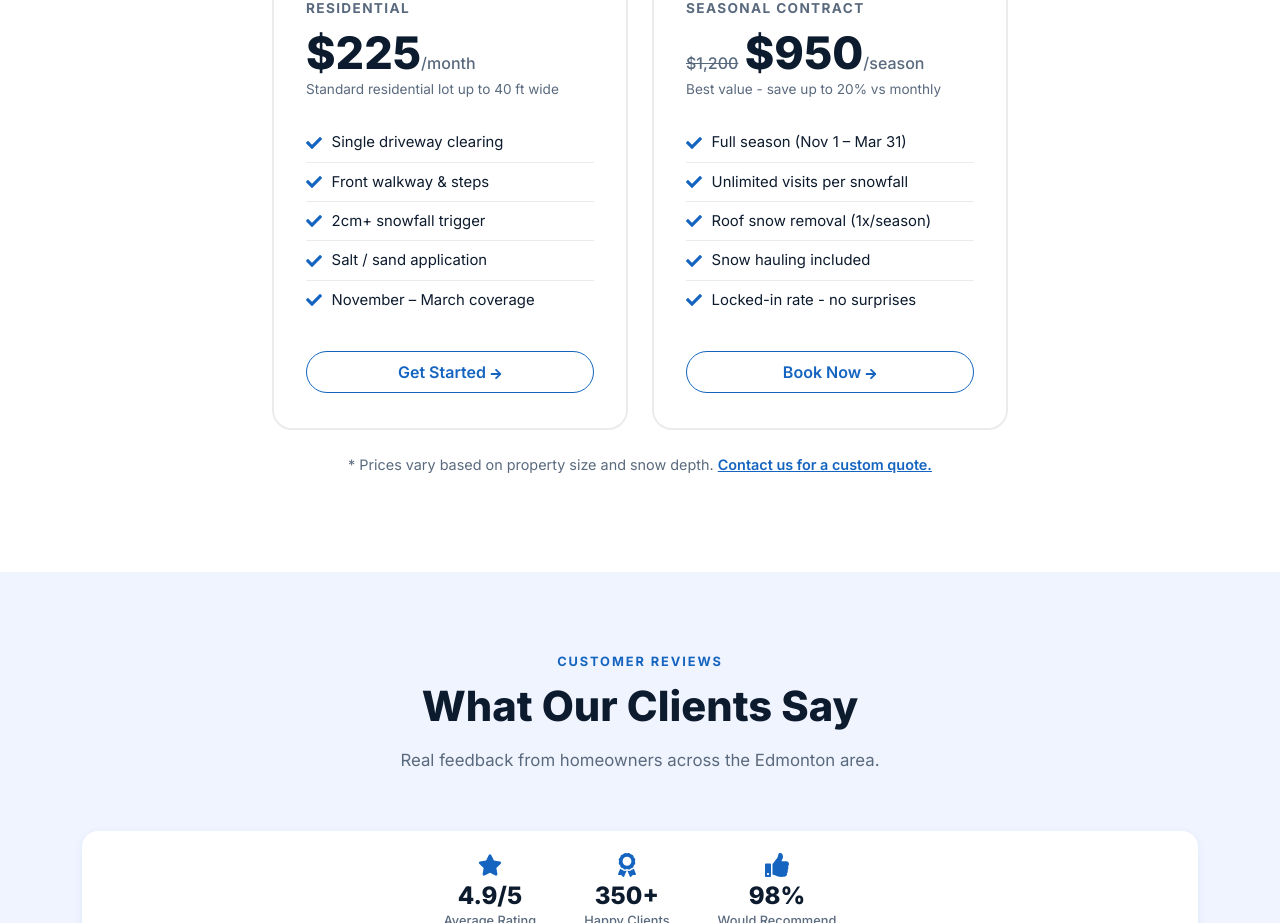
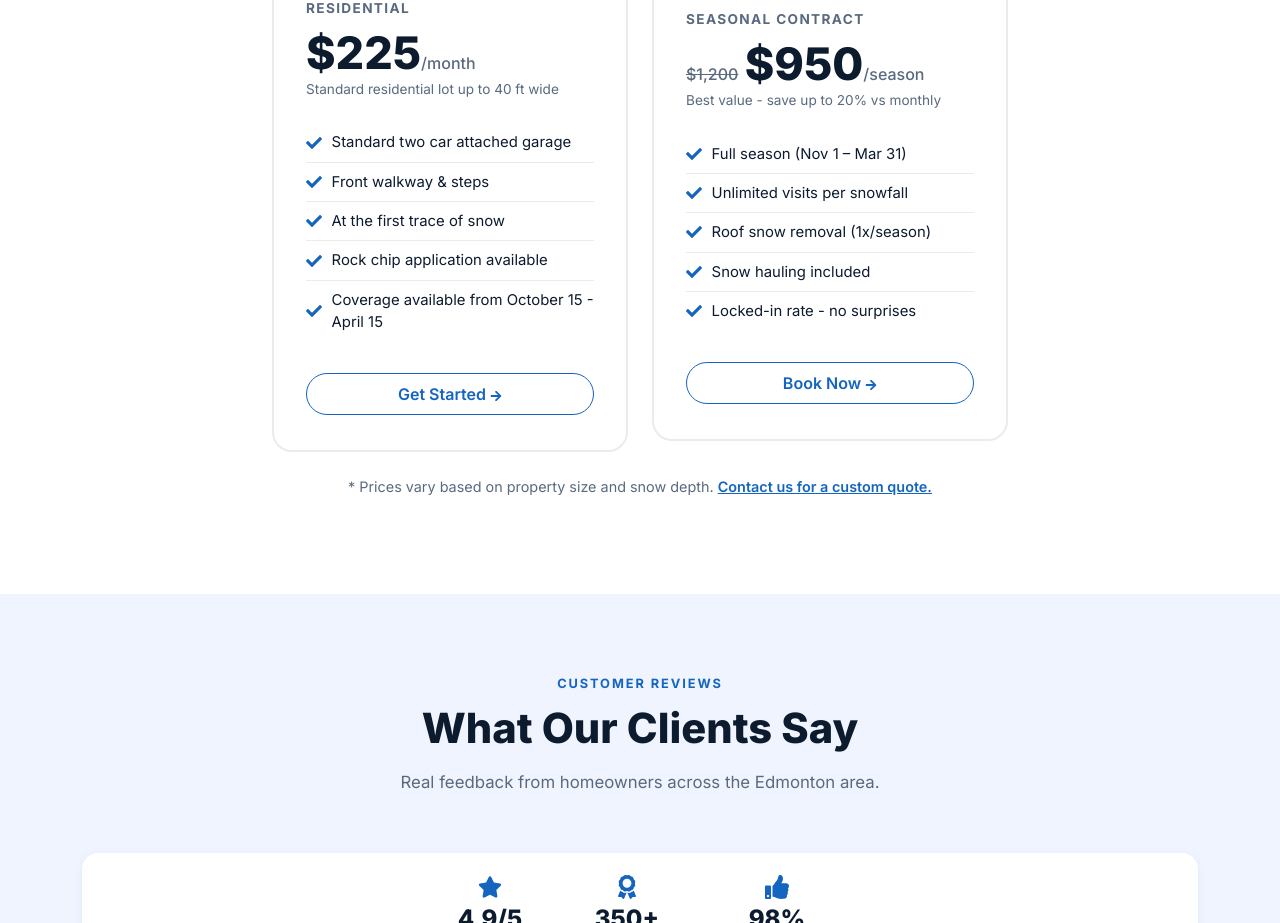
Before and after one commit to tuancat8730-sam/ci_snow_1, a React (Vite) app: page /#/ in a window 1280 px wide. Shown: the part 3500-4423 px from the top of the page. Built offline with nearby package versions, Linux system fonts and the light colour scheme.

Commit message:
fix: update Residential pricing feature list copy

```diff
--- a/src/data/pricing.js
+++ b/src/data/pricing.js
@@ -7,11 +7,11 @@ export const PRICING_TIERS = [
     originalPrice: null,
     isHighlighted: false,
     features: [
-      'Single driveway clearing',
+      'Standard two car attached garage',
       'Front walkway & steps',
-      '2cm+ snowfall trigger',
-      'Salt / sand application',
-      'November – March coverage',
+      'At the first trace of snow',
+      'Rock chip application available',
+      'Coverage available from October 15 - April 15',
     ],
     ctaText: 'Get Started',
     disclaimer: 'Standard residential lot up to 40 ft wide',
```
